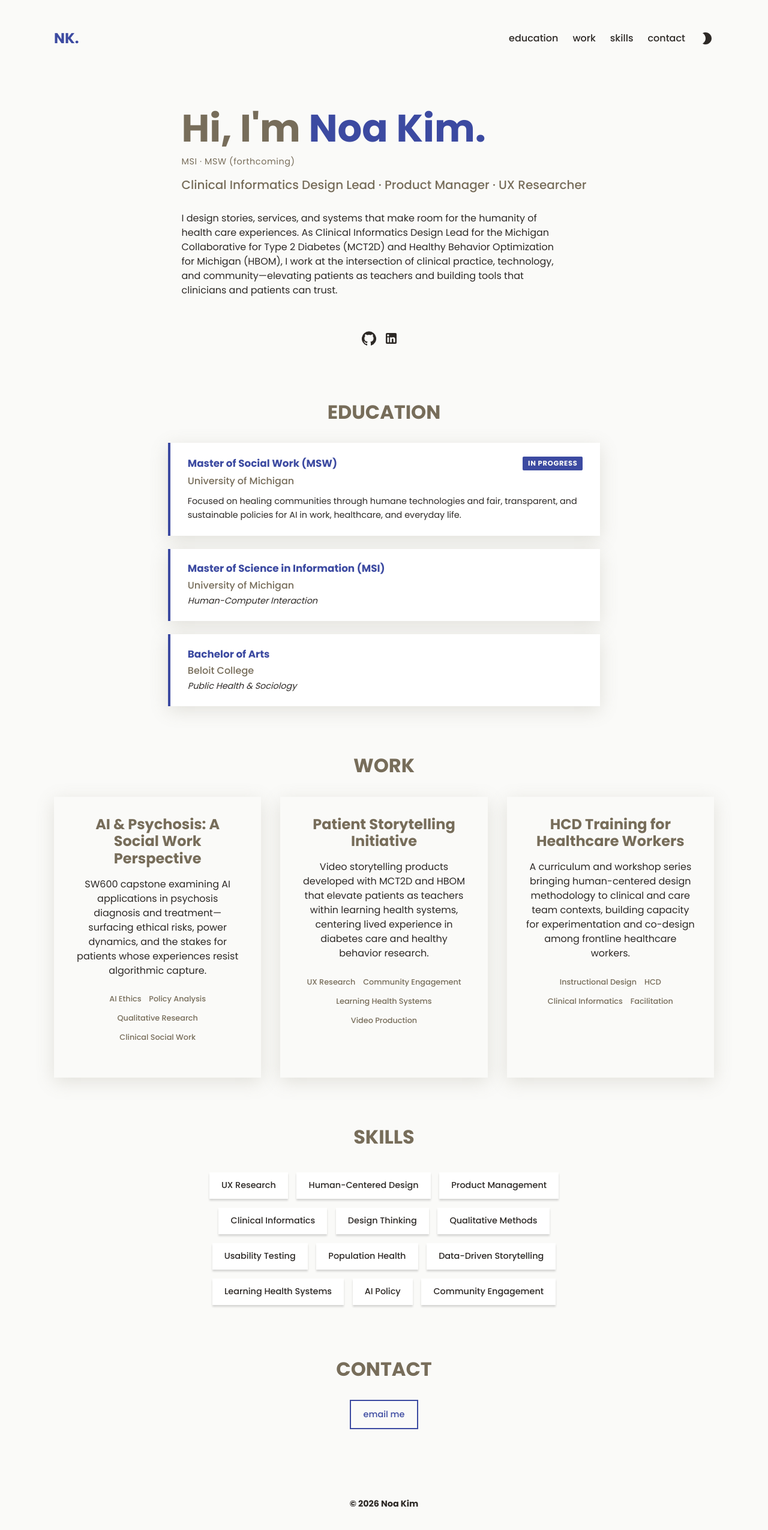
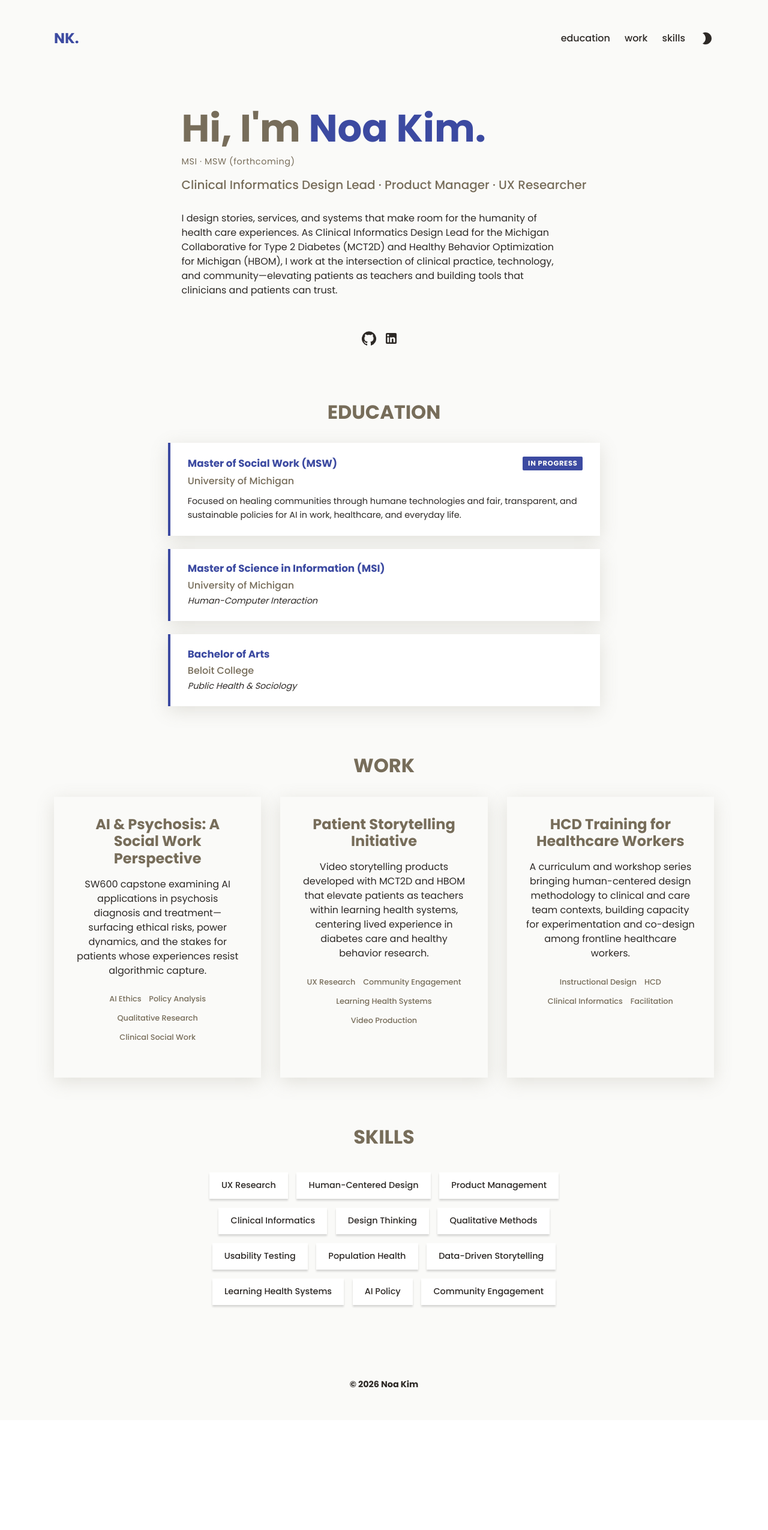
Before and after one commit to rjshkhr/cleanfolio, a React (Create React App) app: page / in a window 1280 px wide. Shown: the top 2550 px of the page at 60% size. After the commit the page ends 2367 px from the top, so only its background shows below. Built offline with nearby package versions, Linux system fonts and the light colour scheme.

Commit message:
Remove contact email section

```diff
--- a/src/components/Contact/Contact.js
+++ b/src/components/Contact/Contact.js
@@ -1,19 +1,5 @@
-import { contact } from '../../portfolio'
 import './Contact.css'
 
-const Contact = () => {
-  if (!contact.email) return null
-
-  return (
-    <section className='section contact center' id='contact'>
-      <h2 className='section__title'>Contact</h2>
-      <a href={`mailto:${contact.email}`}>
-        <span type='button' className='btn btn--outline'>
-          Email me
-        </span>
-      </a>
-    </section>
-  )
-}
+const Contact = () => null
 
 export default Contact
--- a/src/components/Navbar/Navbar.js
+++ b/src/components/Navbar/Navbar.js
@@ -4,7 +4,7 @@ import WbSunnyRoundedIcon from '@material-ui/icons/WbSunnyRounded'
 import MenuIcon from '@material-ui/icons/Menu'
 import CloseIcon from '@material-ui/icons/Close'
 import { ThemeContext } from '../../contexts/theme'
-import { education, projects, skills, contact } from '../../portfolio'
+import { education, projects, skills } from '../../portfolio'
 import './Navbar.css'
 
 const Navbar = () => {
@@ -55,17 +55,7 @@ const Navbar = () => {
           </li>
         ) : null}
 
-        {contact.email ? (
-          <li className='nav__list-item'>
-            <a
-              href='#contact'
-              onClick={toggleNavList}
-              className='link link--nav'
-            >
-              Contact
-            </a>
-          </li>
-        ) : null}
+
       </ul>
 
       <button
--- a/src/portfolio.js
+++ b/src/portfolio.js
@@ -71,8 +71,4 @@ const skills = [
   'Community Engagement',
 ]
 
-const contact = {
-  email: 'hifromnoa@gmail.com',
-}
-
-export { header, about, education, projects, skills, contact }
+export { header, about, education, projects, skills }
```
